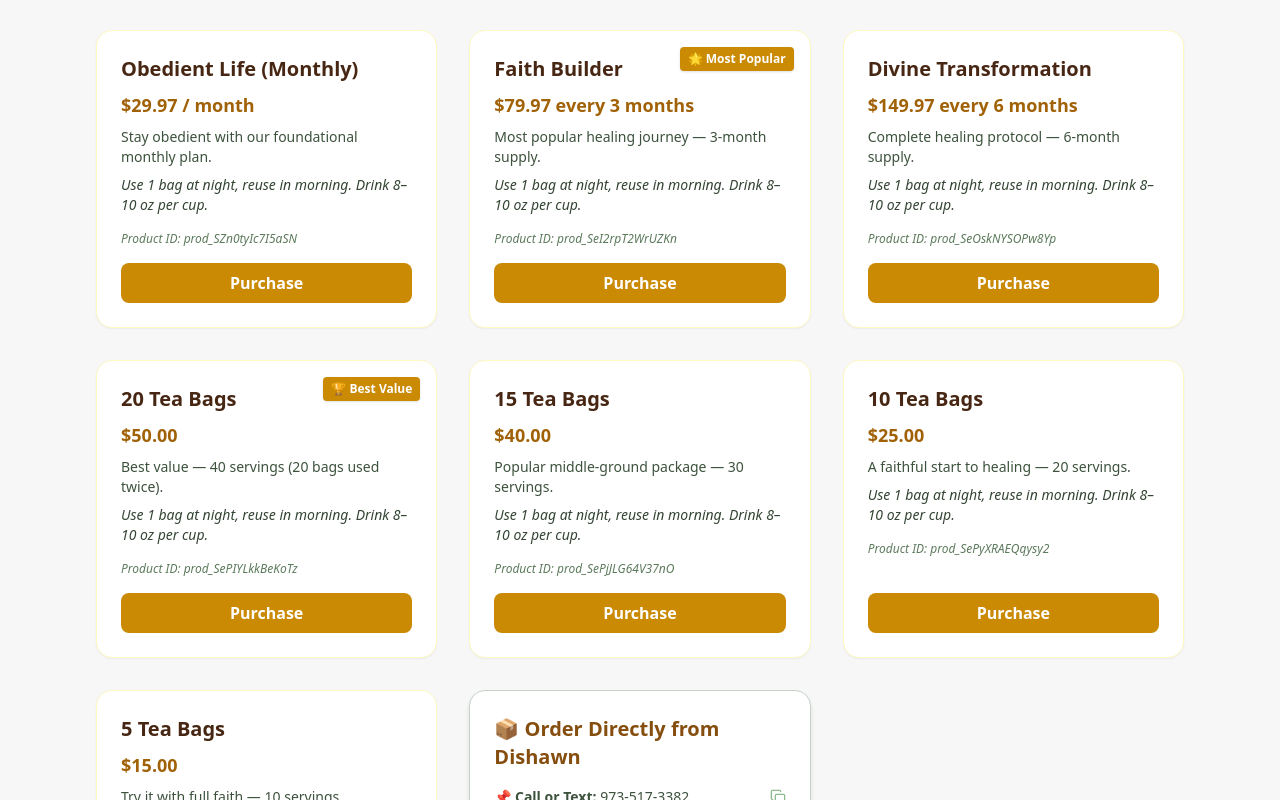
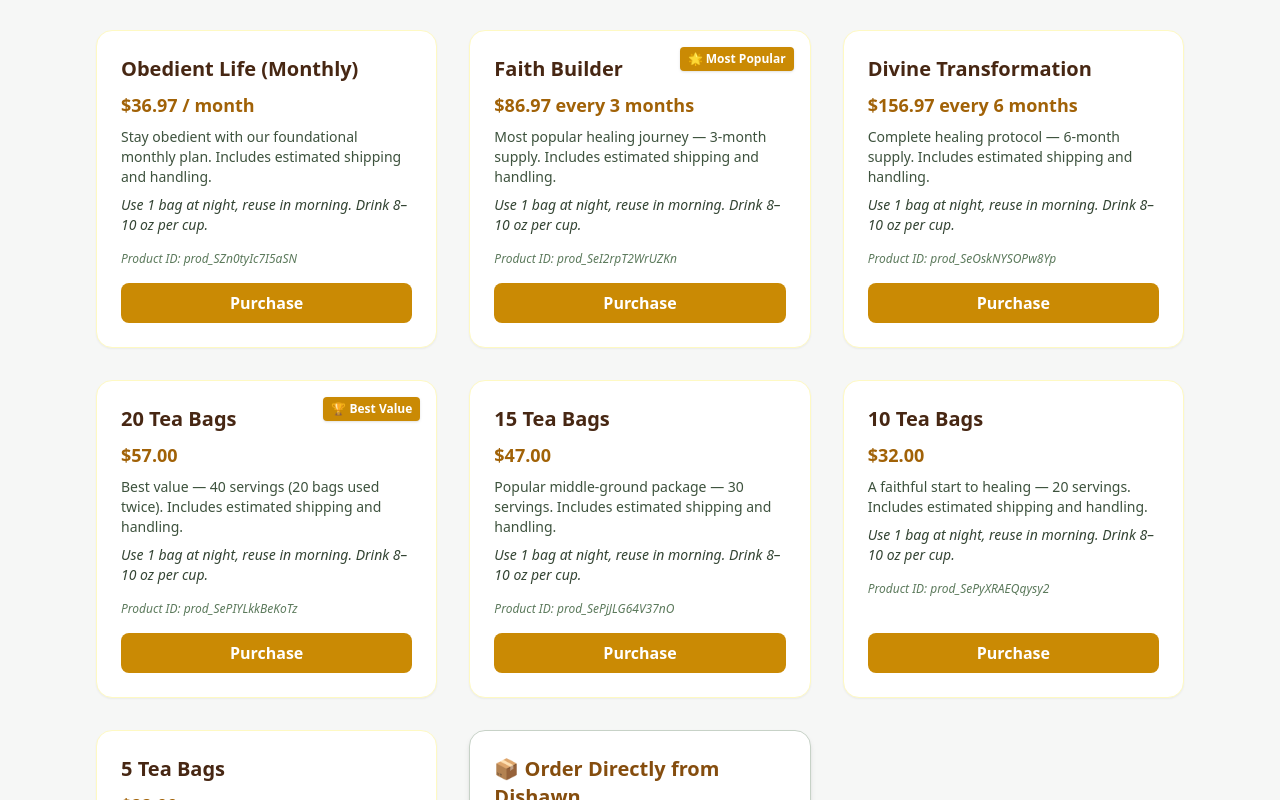
Before and after one commit to nicswill/obedience-tea, a React (Vite) app: page / in a window 1280 px wide. Shown: the part 4600-5400 px from the top of the page. Built offline with nearby package versions, Linux system fonts and the light colour scheme.

Commit message:
Updated product pricing and links with shipping included

```diff
--- a/src/components/Order.tsx
+++ b/src/components/Order.tsx
@@ -5,63 +5,63 @@ const products = [
   {
     id: 'prod_SZn0tyIc7I5aSN',
     name: 'Obedient Life (Monthly)',
-    price: '$29.97 / month',
-    link: 'https://buy.stripe.com/7sYcN42N32YDazCcArao800',
-    description: 'Stay obedient with our foundational monthly plan.',
+    price: '$36.97 / month',
+    link: 'https://buy.stripe.com/6oUaEW4Vb0QvfTWasjao80d',
+    description: 'Stay obedient with our foundational monthly plan. Includes estimated shipping and handling.',
     instructions: 'Use 1 bag at night, reuse in morning. Drink 8–10 oz per cup.',
     badge: null
   },
   {
     id: 'prod_SeI2rpT2WrUZKn',
     name: 'Faith Builder',
-    price: '$79.97 every 3 months',
-    link: 'https://buy.stripe.com/7sY9AS4Vb9n1cHK0RJao801',
-    description: 'Most popular healing journey — 3-month supply.',
+    price: '$86.97 every 3 months',
+    link: 'https://buy.stripe.com/fZueVc3R79n1bDGeIzao80c',
+    description: 'Most popular healing journey — 3-month supply. Includes estimated shipping and handling.',
     instructions: 'Use 1 bag at night, reuse in morning. Drink 8–10 oz per cup.',
     badge: '🌟 Most Popular'
   },
   {
     id: 'prod_SeOskNYSOPw8Yp',
     name: 'Divine Transformation',
-    price: '$149.97 every 6 months',
-    link: 'https://buy.stripe.com/bJe14m5ZfdDh6jm6c3ao802',
-    description: 'Complete healing protocol — 6-month supply.',
+    price: '$156.97 every 6 months',
+    link: 'https://buy.stripe.com/00w00ifzPczd4beasjao80b',
+    description: 'Complete healing protocol — 6-month supply. Includes estimated shipping and handling.',
     instructions: 'Use 1 bag at night, reuse in morning. Drink 8–10 oz per cup.',
     badge: null
   },
   {
     id: 'prod_SePIYLkkBeKoTz',
     name: '20 Tea Bags',
-    price: '$50.00',
-    link: 'https://buy.stripe.com/6oU00ievL6aP37a57Zao803',
-    description: 'Best value — 40 servings (20 bags used twice).',
+    price: '$57.00',
+    link: 'https://buy.stripe.com/fZu00i87ngPtfTW6c3ao80a',
+    description: 'Best value — 40 servings (20 bags used twice). Includes estimated shipping and handling.',
     instructions: 'Use 1 bag at night, reuse in morning. Drink 8–10 oz per cup.',
     badge: '🏆 Best Value'
   },
   {
     id: 'prod_SePjJLG64V37nO',
     name: '15 Tea Bags',
-    price: '$40.00',
-    link: 'https://buy.stripe.com/5kQ9ASgDTczdgY0gQHao804',
-    description: 'Popular middle-ground package — 30 servings.',
+    price: '$47.00',
+    link: 'https://buy.stripe.com/aFaaEW9br1UzbDGcArao809',
+    description: 'Popular middle-ground package — 30 servings. Includes estimated shipping and handling.',
     instructions: 'Use 1 bag at night, reuse in morning. Drink 8–10 oz per cup.',
     badge: null
   },
   {
     id: 'prod_SePyXRAEQqysy2',
     name: '10 Tea Bags',
-    price: '$25.00',
-    link: 'https://buy.stripe.com/cNifZg4Vb0Qv37a7g7ao805',
-    description: 'A faithful start to healing — 20 servings.',
+    price: '$32.00',
+    link: 'https://buy.stripe.com/14A28qcnDbv9fTWasjao808',
+    description: 'A faithful start to healing — 20 servings. Includes estimated shipping and handling.',
     instructions: 'Use 1 bag at night, reuse in morning. Drink 8–10 oz per cup.',
     badge: null
   },
   {
     id: 'prod_SeQBMuGbQbikIn',
     name: '5 Tea Bags',
-    price: '$15.00',
-    link: 'https://buy.stripe.com/fZu8wObjz9n12360RJao806',
-    description: 'Try it with full faith — 10 servings.',
+    price: '$22.00',
+    link: 'https://buy.stripe.com/9B628qafvgPtgY0bwnao807',
+    description: 'Try it with full faith — 10 servings. Includes estimated shipping and handling.',
     instructions: 'Use 1 bag at night, reuse in morning. Drink 8–10 oz per cup.',
     badge: null
   }
```
